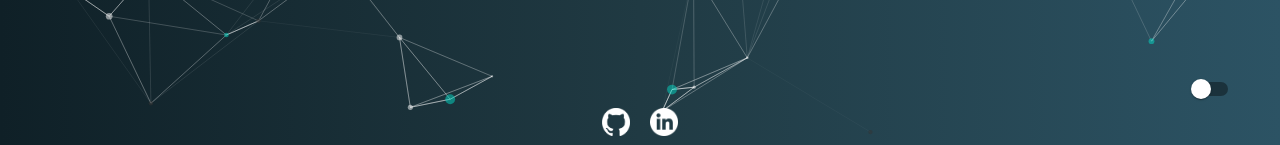
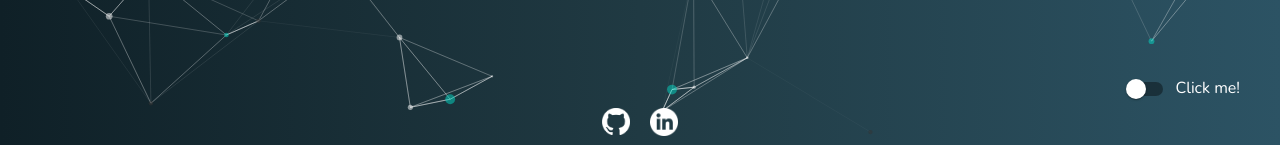
Before and after one commit to QuentinG64/portfolio-22, a React (Vite) app: page / in a window 1280 px wide. Shown: the part 652-797 px from the top of the page. Built offline with nearby package versions, Linux system fonts and the light colour scheme.

Commit message:
updating links on footer

```diff
--- a/src/components/Footer.jsx
+++ b/src/components/Footer.jsx
@@ -3,18 +3,23 @@ import React from "react";
 const Footer = () => {
   return (
     <div className="gap-5 flex mb-3 justify-center fixed bottom-0 left-[50%] right-[25%] translate-x-[-50%]">
+      <a href="https://github.com/QuentinG64" target="_blank">
         <img
           src="../src/assets/images/Github.png"
           height="28"
           width="28"
           alt="github"
         />
+      </a>
+
+      <a href="https://www.linkedin.com/in/quenting64/" target="_blank">
         <img
           src="../src/assets/images/Linkedin.png"
           height="28"
           width="28"
           alt="Linkedin"
         />
+      </a>
     </div>
   );
 };
--- a/src/components/HomePage.jsx
+++ b/src/components/HomePage.jsx
@@ -12,10 +12,6 @@ import ButtonContact from "./ButtonContact";
 const HomePage = () => {
   const particlesInit = async (main) => {
     console.log(main);
-
-    // you can initialize the tsParticles instance (main) here, adding custom shapes or presets
-    // this loads the tsparticles package bundle, it's the easiest method for getting everything ready
-    // starting from v2 you can add only the features you need reducing the bundle size
     await loadFull(main);
   };
 
@@ -33,8 +29,9 @@ const HomePage = () => {
 
   return (
     <div className="w-screen">
-      <div className="absolute z-[999] bottom-0 right-0 mr-10 mb-10">
-        <Switch />
+      <div className="absolute z-[999] bottom-0 right-0 mr-10 mb-10 text-white font-reg">
+        <Switch onClick={handleLinked} />
+        Click me!
       </div>
       <Particles
         id="tsparticles"
```
Also changed, not shown: 2 other files (tests, documents, lock files or other folders). Lines whose indentation alone changed are shown as unchanged.
